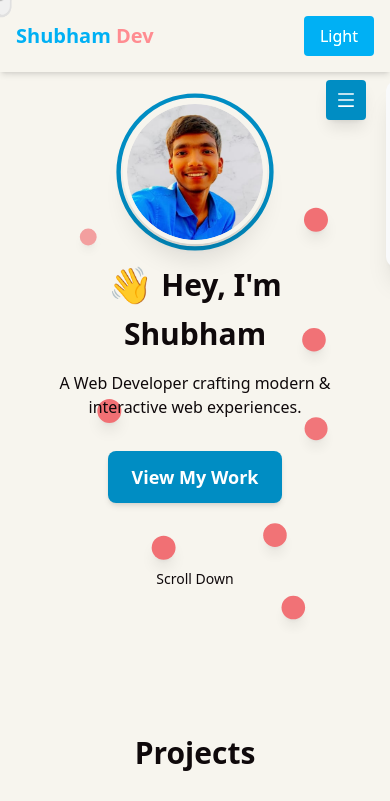
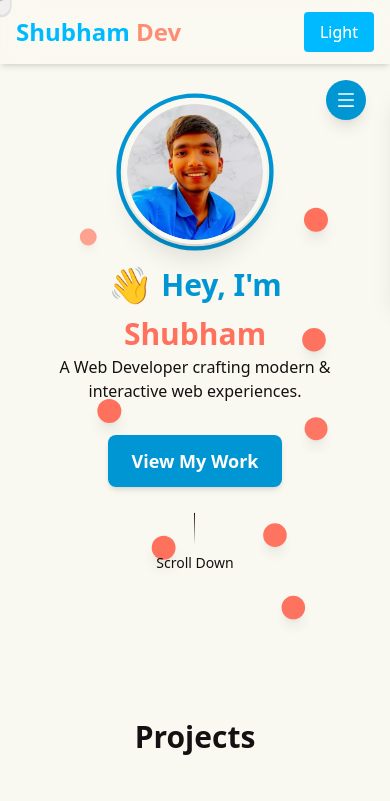
Before and after one commit to GuptaShubham-11/Me, a React (Vite) app: page / in a window 390 px wide. Shown: the top 801 px of the page. Built offline with nearby package versions, Linux system fonts and the light colour scheme.

Commit message:
Enhance UI components with improved styling, responsiveness, and accessibility features

```diff
--- a/src/components/Header.jsx
+++ b/src/components/Header.jsx
@@ -3,14 +3,15 @@ import { ThemeToggle } from ".";
 export default function Header() {
     return (
         <>
-            <header className="fixed top-0 left-0 w-full z-50 p-4 flex justify-between items-center
-                transition-all ease-in-out duration-300 bg-opacity-90 bg-backgroundLight-500 dark:bg-backgroundDark-500
-                backdrop-blur-lg text-textLight-500 dark:text-textDark-500 shadow-md">
-
+            <header
+                className="fixed top-0 left-0 w-full z-50 px-4 py-3 sm:px-6 sm:py-4 flex justify-between items-center
+        transition-all ease-in-out duration-300 bg-background text-text
+        backdrop-blur-lg shadow-md bg-opacity-90"
+            >
                 {/* Logo */}
-                <h1 className="text-xl sm:text-2xl md:text-3xl lg:text-4xl font-bold">
+                <h1 className="text-2xl sm:text-3xl md:text-4xl font-bold leading-tight">
                     <span className="text-primaryLight-500 dark:text-primaryDark-500 brightness-125">Shubham</span>
-                    <span className="text-accentLight-500 dark:text-secondaryDark-500 brightness-125"> Dev</span>
+                    <span className="text-accentLight-500 dark:text-accentDark-500 brightness-125"> Dev</span>
                 </h1>
 
                 {/* Theme Toggle */}
@@ -19,7 +20,7 @@ export default function Header() {
                 </div>
             </header>
 
-            {/* Spacer to prevent content from being hidden under fixed header */}
+            {/* Spacer for header height */}
             <div className="h-16 sm:h-20 md:h-24"></div>
         </>
     );
--- a/src/components/Hero.jsx
+++ b/src/components/Hero.jsx
@@ -21,7 +21,7 @@ export default function Hero() {
                 <div className="relative top-5 w-36 h-36 sm:w-44 sm:h-44 md:w-56 md:h-56">
                     {/* Waving Border */}
                     <motion.div
-                        className="absolute inset-0 w-full h-full rounded-full border-4 border-primaryLight-500 dark:border-secondaryDark-500 animate-[wave_2s_infinite]"
+                        className="absolute inset-0 w-full h-full rounded-full border-4 border-primaryLight-500 dark:border-primaryDark-500 animate-[wave_2s_infinite]"
                         animate={{ scale: [1, 1.1, 1] }}
                         transition={{ duration: 2, repeat: Infinity, ease: "easeInOut" }}
                     />
@@ -41,13 +41,13 @@ export default function Hero() {
 
                 {/* Text Section */}
                 <div className="mt-10 sm:mt-14 max-w-2xl mx-auto px-4 flex flex-col items-center sm:items-start text-center sm:text-left">
-                    <h1 className="text-3xl sm:text-5xl md:text-6xl font-bold text-primaryLight dark:text-primaryDark leading-snug flex flex-wrap items-center justify-center sm:justify-start gap-2 sm:gap-3">
+                    <h1 className="text-3xl sm:text-5xl md:text-6xl font-bold text-primaryLight-500 dark:text-primaryDark-500 leading-snug flex flex-wrap items-center justify-center sm:justify-start gap-2 sm:gap-3">
                         <HiEmoji />
                         <span>Hey, I'm</span>
-                        <span className="text-accentLight dark:text-accentDark">Shubham</span>
+                        <span className="text-accentLight-500 dark:text-accentDark-500">Shubham</span>
                     </h1>
 
-                    <p className="text-base sm:text-lg md:text-xl text-secondaryLight dark:text-secondaryDark mt-4 sm:mt-6 max-w-xl">
+                    <p className="text-base sm:text-lg md:text-x dark:text-secondaryDark-500 sm:mt-6 max-w-xl">
                         A Web Developer crafting modern & interactive web experiences.
                     </p>
                 </div>
@@ -64,7 +64,7 @@ export default function Hero() {
                         onClick={() =>
                             document.getElementById("project")?.scrollIntoView({ behavior: "smooth" })
                         }
-                        className="px-6 py-3 rounded-lg bg-primaryLight-500 text-white text-lg font-semibold shadow-md transition-all hover:brightness-110"
+                        className="px-6 py-3 rounded-lg bg-primaryLight-500 dark:bg-primaryDark-500 text-white text-lg font-semibold shadow-md transition-all hover:brightness-110"
                         whileHover={{ scale: 1.05 }}
                         whileTap={{ scale: 0.95 }}
                     >
@@ -77,8 +77,8 @@ export default function Hero() {
                         animate={{ y: [0, 10, 0] }}
                         transition={{ duration: 1.5, repeat: Infinity, ease: "easeInOut" }}
                     >
-                        <div className="w-px h-8 bg-gradient-to-b from-textLight to-transparent dark:from-textDark" />
-                        <span className="text-sm text-textLight dark:text-textDark">Scroll Down</span>
+                        <div className="w-px h-8 bg-gradient-to-b from-textLight-500 to-transparent dark:from-textDark-500" />
+                        <span className="text-sm text-textLight-500 dark:text-textDark-500">Scroll Down</span>
                     </motion.div>
                 </motion.div>
             </motion.div>
--- a/src/components/Layout.jsx
+++ b/src/components/Layout.jsx
@@ -6,7 +6,7 @@ const Sidebar = lazy(() => import("./Sidebar"));
 
 const Layout = ({ children }) => {
     return (
-        <div className="relative flex flex-col min-h-screen overflow-x-hidden transition-colors duration-300 bg-backgroundLight dark:bg-backgroundDark">
+        <div className="relative flex flex-col min-h-screen overflow-x-hidden transition-colors duration-300 bg-backgroundLight-500 dark:bg-backgroundDark-500">
             <Suspense fallback={null}>
                 <CustomCursor />
             </Suspense>
@@ -15,7 +15,7 @@ const Layout = ({ children }) => {
                 <Suspense fallback={null}>
                     <Sidebar />
                 </Suspense>
-                <main className="flex-grow p-4 md:p-6 transition-all duration-300">
+                <main className="flex-grow p-4 md:p-6 transition-all duration-300 text-textLight-500 dark:text-textDark-500">
                     {children}
                 </main>
             </div>
--- a/src/components/Sidebar.jsx
+++ b/src/components/Sidebar.jsx
@@ -30,7 +30,7 @@ export default function Sidebar() {
         <div className="z-50">
             {/* Toggle Button */}
             <button
-                className="fixed top-20 right-6 flex items-center justify-center w-10 h-10 bg-primaryLight-500 dark:bg-primaryDark-500 text-white rounded shadow-lg hover:shadow-xl hover:scale-105 transition-all duration-300 z-50 focus:outline-none"
+                className="fixed top-20 right-6 flex items-center justify-center w-10 h-10 bg-primaryLight-500 dark:bg-primaryDark-500 text-white rounded-full shadow-lg hover:shadow-xl hover:scale-105 transition-all duration-300 z-50 focus:outline-none"
                 onClick={toggleSidebar}
                 aria-label="Toggle Sidebar"
             >
@@ -39,8 +39,8 @@ export default function Sidebar() {
 
             {/* Sidebar */}
             <div
-                className={`fixed top-20 right-1 h-fit w-30 bg-[#f9fafb] text-[#374151] dark:bg-[#1f2937] dark:text-[#E5E7EB] rounded-xl shadow-xl
-                transform ${isOpen ? "translate-x-0 mr-5" : "translate-x-full"}
+                className={`fixed top-20 right-0 h-fit w-46 bg-[#f9fafb] text-[#374151] dark:bg-[#1f2937] dark:text-[#E5E7EB] rounded-xl shadow-xl
+                transform ${isOpen ? "translate-x-0" : "translate-x-full"}
                 transition-transform duration-500 ease-in-out`}
             >
                 <nav className="flex flex-col py-4">
@@ -49,12 +49,11 @@ export default function Sidebar() {
                             <li key={index}>
                                 <button
                                     onClick={item.onClick}
-                                    className="group flex items-center gap-3 px-2 py-2 hover:bg-[#FEF3C7] dark:hover:bg-gray-500 hover:rounded transition-colors duration-300 w-full text-left"
+                                    className="group flex items-center gap-3 px-4 py-3 hover:bg-[#FEF3C7] dark:hover:bg-gray-500 hover:rounded-lg transition-colors duration-300 w-full text-left"
                                 >
                                     <span className="text-lg">{item.icon}</span>
                                     <span className="text-sm">{item.label}</span>
                                 </button>
-
                             </li>
                         ))}
                     </ul>
--- a/src/components/Skills.jsx
+++ b/src/components/Skills.jsx
@@ -59,7 +59,7 @@ const categories = [
 
 export default function Skills() {
     return (
-        <section id="skills" className="py-16 px-6">
+        <section id="skills" className="py-16 px-6 bg-light dark:bg-dark">
             <motion.h2
                 className="text-4xl font-bold text-center mb-12 text-textLight dark:text-textDark"
                 initial={{ opacity: 0, y: -50 }}
--- a/src/index.css
+++ b/src/index.css
@@ -4,27 +4,29 @@
 
 /* Define Light Theme Colors using custom properties */
 @theme {
-  --color-primaryLight-500: oklch(0.60 0.14 230);
-  /* Soft Blue */
-  --color-accentLight-500: oklch(0.70 0.16 20);
-  /* Warm Peach */
-  --color-secondaryLight-500: oklch(0.80 0.10 140);
-  /* Muted Teal */
-  --color-backgroundLight-500: oklch(0.97 0.01 95);
-  /* Slightly Brighter Off-White */
-  --color-textLight-500: oklch(0.15 0.01 0);
-  /* Darker Charcoal for Contrast */
+  --color-primaryLight-500: oklch(0.62 0.16 230);
+  /* Crisp Blue */
+  --color-accentLight-500: oklch(0.72 0.18 30);
+  /* Warm Coral */
+  --color-secondaryLight-500: oklch(0.82 0.12 160);
+  /* Soft Cyan */
+  --color-backgroundLight-500: oklch(0.98 0.01 95);
+  /* Clean Off-White */
+  --color-textLight-500: oklch(0.18 0.01 0);
+  /* Charcoal Black */
 
-  --color-primaryDark-500: oklch(0.50 0.12 235);
-  /* Muted Indigo Blue */
-  --color-secondaryDark-500: oklch(0.75 0.12 160);
-  /* Muted Cyan */
-  --color-accentDark-500: oklch(0.82 0.15 60);
-  /* Slightly Brighter Soft Gold */
-  --color-backgroundDark-500: oklch(0.10 0.02 230);
-  /* Deeper Navy Blue */
-  --color-textDark-500: oklch(0.92 0.02 100);
-  /* Brighter Warm Off-White */
+
+  --color-primaryDark-500: oklch(0.55 0.14 235);
+  /* Indigo Blue */
+  --color-accentDark-500: oklch(0.80 0.16 60);
+  /* Golden Peach */
+  --color-secondaryDark-500: oklch(0.72 0.14 170);
+  /* Soft Teal */
+  --color-backgroundDark-500: oklch(0.12 0.02 230);
+  /* Rich Navy */
+  --color-textDark-500: oklch(0.93 0.02 100);
+  /* Almost White */
+
 }
 
 
@@ -41,6 +43,23 @@ body.dark {
   color: var(--color-textDark-500);
 }
 
+:root {
+  --color-primary: var(--color-primaryLight);
+  --color-accent: var(--color-accentLight);
+  --color-secondary: var(--color-secondaryLight);
+  --color-background: var(--color-backgroundLight);
+  --color-text: var(--color-textLight);
+}
+
+[data-theme="dark"] {
+  --color-primary: var(--color-primaryDark);
+  --color-accent: var(--color-accentDark);
+  --color-secondary: var(--color-secondaryDark);
+  --color-background: var(--color-backgroundDark);
+  --color-text: var(--color-textDark);
+}
+
+
 * {
   cursor: none;
 }
--- a/src/pages/Main.jsx
+++ b/src/pages/Main.jsx
@@ -2,17 +2,26 @@ import { Hero, Projects, Skills, Contact, WhyMe } from "../components";
 
 export default function Main() {
     return (
-        <main className="" aria-label="Main Content">
+        <main className="overflow-hidden" aria-label="Main Content">
+            {/* Hero Section */}
             <Hero />
+
+            {/* Projects Section */}
             <div className="py-3">
                 <Projects />
             </div>
+
+            {/* Skills Section */}
             <div className="py-3">
                 <Skills />
             </div>
+
+            {/* Why Work With Me Section */}
             <div className="py-3">
                 <WhyMe />
             </div>
+
+            {/* Contact Section */}
             <div className="py-3">
                 <Contact />
             </div>
```
Also changed, not shown: src/components/Contact.jsx (+21 -12 lines), src/components/Projects.jsx (+2 -5 lines), src/components/WhyMe.jsx (+18 -6 lines).
